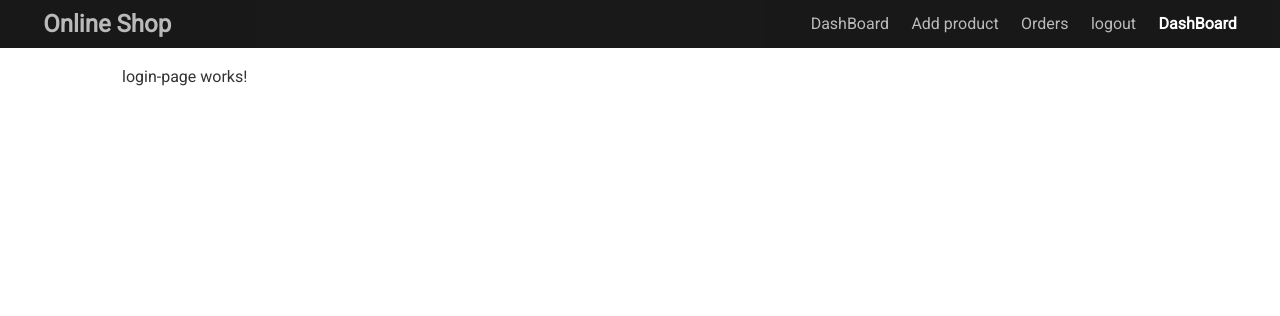
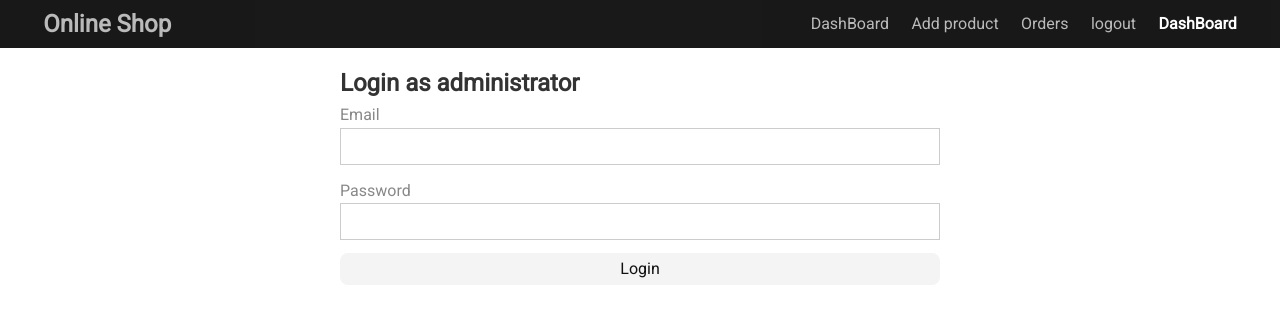
Before and after one commit to Smazhevskiy/ngShop, an Angular app: page /admin/login in a window 1280 px wide. Shown: the top 316 px of the page. Built offline with nearby package versions, Linux system fonts and the light colour scheme.

Commit message:
login form

```diff
--- a/src/app/admin/admin.module.ts
+++ b/src/app/admin/admin.module.ts
@@ -7,11 +7,14 @@
 import {DashboardPageComponent} from './dashboard-page/dashboard-page.component'
 import {EditPageComponent} from './edit-page/edit-page.component'
 import {OrdersPageComponent} from './orders-page/orders-page.component'
+import {FormsModule, ReactiveFormsModule} from '@angular/forms'
 
 
 @NgModule({
   imports: [
     CommonModule,
+    FormsModule,
+    ReactiveFormsModule,
     RouterModule.forChild([
       {
         path: '', component: AdminLayoutComponent, children: [
--- a/src/app/admin/login-page/login-page.component.html
+++ b/src/app/admin/login-page/login-page.component.html
@@ -1 +1,29 @@
-<p>login-page works!</p>
+<form [formGroup]="form" (ngSubmit)="submit()" >
+
+  <h2>Login as administrator</h2>
+
+  <div class="form-control">
+    <label for="email">Email</label>
+    <input id="email" type="email" formControlName="email">
+    <div *ngIf="form.get('email').touched && form.get('email').invalid" class="validation">
+      <small *ngIf="form.get('email').errors.required">Enter Email</small>
+      <small *ngIf="form.get('email').errors.email">Enter valid Email</small>
+    </div>
+  </div>
+
+  <div class="form-control">
+    <label for="password">Password</label>
+    <input id="password" type="password" formControlName="password">
+    <div *ngIf="form.get('password').touched && form.get('password').invalid" class="validation">
+      <small *ngIf="form.get('password').errors.required">Enter Password</small>
+      <small *ngIf="form.get('password').errors.minlength ">
+        Password must be at least  {{form.get('password').errors.minlength.requiredLength}} characters.
+        Now he {{form.get('password').errors.minlength.actualLength}}
+      </small>
+    </div>
+  </div>
+
+  <button type="submit" class="btn btn-primary btn-block" [disabled]="form.invalid">Login</button>
+
+
+</form>
--- a/src/app/admin/login-page/login-page.component.scss
+++ b/src/app/admin/login-page/login-page.component.scss
@@ -0,0 +1,4 @@
+form {
+  max-width: 600px;
+  margin: 0 auto;
+}
--- a/src/app/admin/login-page/login-page.component.ts
+++ b/src/app/admin/login-page/login-page.component.ts
@@ -1,4 +1,5 @@
-import { Component, OnInit } from '@angular/core';
+import {Component, OnInit} from '@angular/core'
+import {FormControl, FormGroup, Validators} from '@angular/forms'
 
 @Component({
   selector: 'app-login-page',
@@ -6,10 +7,19 @@
   styleUrls: ['./login-page.component.scss']
 })
 export class LoginPageComponent implements OnInit {
+  form: FormGroup | any
 
-  constructor() { }
+
+  constructor() {
+  }
 
   ngOnInit(): void {
+    this.form = new FormGroup({
+      email: new FormControl(null, [Validators.required, Validators.email]),
+      password: new FormControl(null, [Validators.required, Validators.minLength(4)]),
+    })
   }
 
+  submit() {
+  }
 }
```
